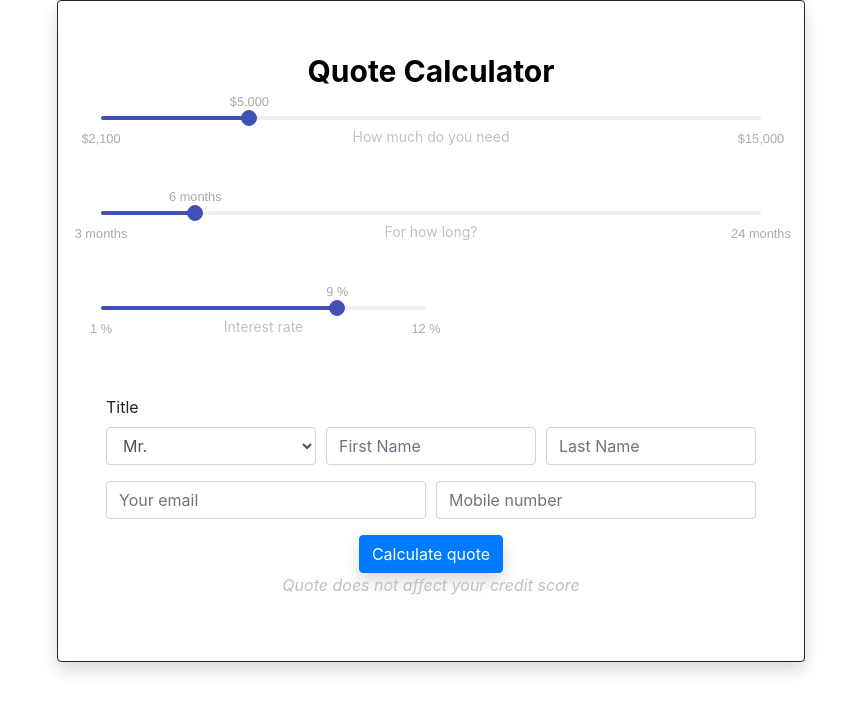
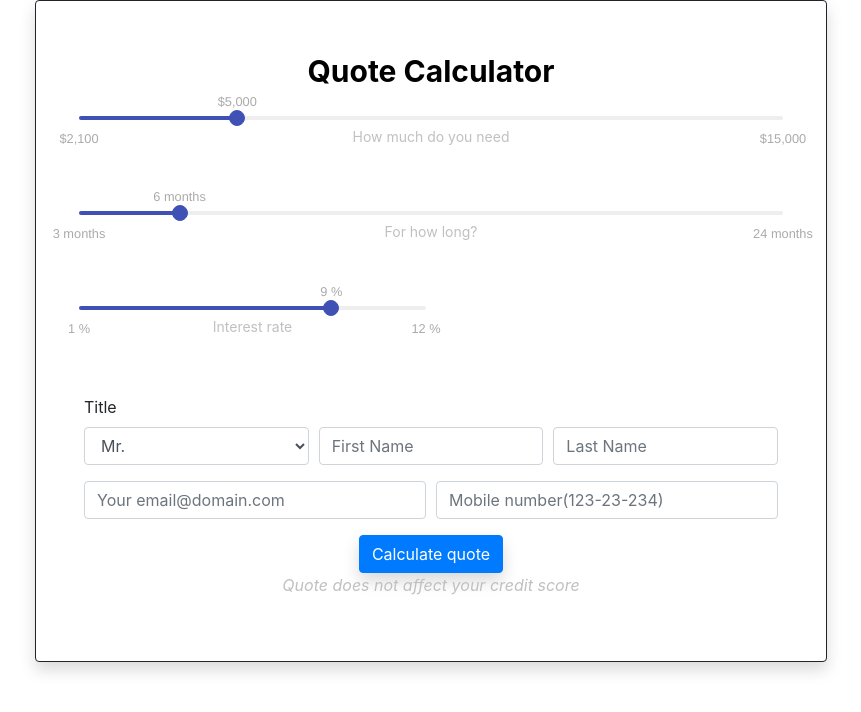
Before and after one commit to alyasdyords/moneyme-web, a React (Create React App) app: page / in a window 1280 px wide. Shown: the top 712 px of the page, without its empty margins (209-1070 px from the left). Built offline with nearby package versions, Linux system fonts and the light colour scheme.

Commit message:
validation

```diff
--- a/src/component/Calculator.js
+++ b/src/component/Calculator.js
@@ -78,17 +78,18 @@ export default class Calculator extends React.Component {
                       <Form.Label>Title</Form.Label>
                       <Form.Row>
                         <Col>
-                          <Form.Control as="select" id="selectTitle" value={this.state.title} onChange={event => {event.persist(); debugger; this.setState({title : event.target.value}) }}>
+                          <Form.Control as="select" id="selectTitle" required placeholder="Select title" value={this.state.title} onChange={event => {event.persist(); debugger; this.setState({title : event.target.value}) }}>
+                              <option value="">Select title</option>
                               <option value="Mr.">Mr.</option>
                               <option value="Mrs.">Mrs.</option>
                               <option value="Miss.">Miss</option>
                           </Form.Control>
                         </Col>
                         <Col>
-                          <Form.Control as="input" id="txtFirstName" value={this.state.firstName} placeholder="First Name" onChange={event => {event.persist();this.setState({firstName : event.target.value} )}}></Form.Control>
+                          <Form.Control as="input" id="txtFirstName" required value={this.state.firstName} placeholder="First Name" onChange={event => {event.persist();this.setState({firstName : event.target.value} )}}></Form.Control>
                         </Col>
                         <Col>
-                          <Form.Control as="input" id="txtLastName" value={this.state.lastName}placeholder="Last Name" onChange={event => {event.persist();this.setState({lastName : event.target.value} )}}></Form.Control>
+                          <Form.Control as="input" id="txtLastName" required value={this.state.lastName}placeholder="Last Name" onChange={event => {event.persist();this.setState({lastName : event.target.value} )}}></Form.Control>
                         </Col>
 
                       </Form.Row>
@@ -96,10 +97,10 @@ export default class Calculator extends React.Component {
                   <Form.Group>
                     <Form.Row>
                       <Col>
-                        <Form.Control type="email" placeholder="Your email" value={this.state.email} onChange={event => {event.persist();this.setState({email : event.target.value} )}}></Form.Control>
+                        <Form.Control type="email" required placeholder="Your email@domain.com" value={this.state.email} onChange={event => {event.persist();this.setState({email : event.target.value} )}}></Form.Control>
                       </Col>
                       <Col>
-                        <Form.Control type="tel" placeholder="Mobile number" pattern="[0-9]{3}-[0-9]{2}-[0-9]{3}" required value={this.state.mobile} onChange={event => {event.persist();this.setState({mobile : event.target.value} )}}></Form.Control>
+                        <Form.Control type="tel" placeholder="Mobile number(123-23-234)" pattern="[0-9]{3}-[0-9]{2}-[0-9]{3}" required value={this.state.mobile} onChange={event => {event.persist();this.setState({mobile : event.target.value} )}}></Form.Control>
                       </Col>
                     </Form.Row>
                   </Form.Group>
@@ -119,8 +120,9 @@ export default class Calculator extends React.Component {
                             rate: this.state.rate
                           }
                      }} onClick={() => {
-                       alert('test');
-                     }} className="btn btn-primary success shadow mb-9 pd-5">Calculate quote</Link>
+
+                     }} className="btn btn-primary success shadow mb-9 pd-5" style={{display:"none"}}>Calculate quote</Link>
+                      <input className="btn btn-primary success shadow mb-9 pd-5" type="submit" value="Calculate quote" />
                   </Form.Row>
                   <Form.Row className="justify-content-md-center">
                     <p style={styles.footer} >Quote does not affect your credit score</p>
```
